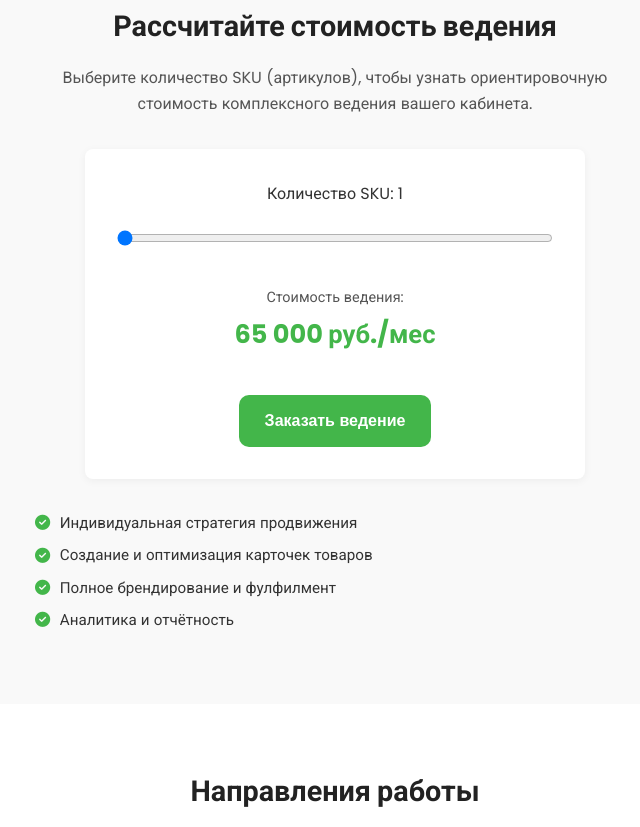
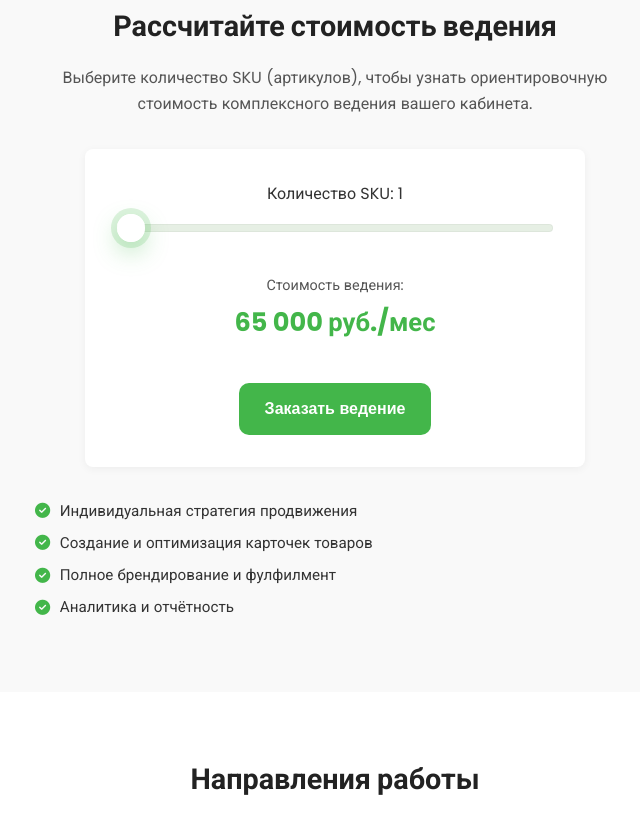
Before and after one commit to iasdaso121/refgroup-preview, a website: page index.html in a window 1280 px wide. Shown: the part 3653-4480 px from the top of the page, without its empty margins (305-945 px from the left). Drawn offline with nearby package versions, Linux system fonts and the light colour scheme.

Commit message:
calculator animation

```diff
--- a/index.html
+++ b/index.html
@@ -878,6 +878,56 @@ document.addEventListener('click', (e)=>{
 })();
 </script>
 
+<script>
+(function(){
+  const range   = document.getElementById('skuRange');
+  const outVal  = document.getElementById('skuValue');
+  const outCost = document.getElementById('skuCost');
+  const costBox = document.querySelector('.cost-display');
+  if(!range || !outVal || !outCost || !costBox) return;
+
+  // Обернём range в .range-wrap (для блика) — без бабблы
+  if (!range.parentElement.classList.contains('range-wrap')) {
+    const wrap = document.createElement('div');
+    wrap.className = 'range-wrap';
+    range.parentNode.insertBefore(wrap, range);
+    wrap.appendChild(range);
+  }
+
+  // Форматтер цены
+  const fmt = new Intl.NumberFormat('ru-RU');
+
+  // Ориентировочная формула стоимости
+  function calcPrice(n){
+    const base = 65000; // 1 SKU
+    if (n <= 10) return base + (n-1)*3000;
+    if (n <= 50) return base + 9*3000 + (n-10)*2000;
+    return base + 9*3000 + 40*2000 + (n-50)*1000;
+  }
+
+  function update(){
+    const min = +range.min, max = +range.max, val = +range.value;
+    const pct = (val - min) / (max - min) * 100;
+
+    // WebKit: процент заливаем трек через CSS-переменную
+    range.style.setProperty('--pct', pct + '%');
+
+    // Вывод
+    outVal.textContent = val;
+    outCost.textContent = fmt.format(calcPrice(val)) + ' руб./мес';
+
+    // лёгкий «поп» у стоимости
+    costBox.classList.remove('flash');
+    void costBox.offsetWidth;
+    costBox.classList.add('flash');
+  }
+
+  update();
+  range.addEventListener('input', update);
+  window.addEventListener('resize', update);
+})();
+</script>
+
 
   </body>
 </html>
--- a/style.css
+++ b/style.css
@@ -1522,3 +1522,93 @@ body.no-scroll{ overflow:hidden; }
 @media (min-width: 770px){
   #siteNav .nav-cta{ display:none !important; }
 }
+
+/* ====== КАЛЬКУЛЯТОР: прокачанный range — БЕЗ бабблы ====== */
+.cost-calculator{
+  --brand:#43b64a;            /* фирменный зелёный */
+  --track:#e6efe4;            /* фон трека */
+  --thumb:#ffffff;            /* цвет "шарика" */
+  --thumb-size:28px;          /* Ø ползунка */
+}
+
+/* обёртка — нужна только для "бегающего блика" поверх трека */
+.cost-calculator .range-wrap{
+  position: relative;
+  padding-top: 0;             /* бабблы нет — место сверху не нужно */
+}
+
+/* бегущий блик по треку (поверх визуально) */
+.cost-calculator .range-wrap::before{
+  content:""; position:absolute; left:0; right:0;
+  top: calc((var(--thumb-size) - 8px)/2);  /* центр по высоте трека */
+  height: 8px; border-radius:999px; pointer-events:none;
+  background:
+    linear-gradient(120deg, transparent 0%, rgba(255,255,255,.65) 20%, transparent 40%)
+    0 0 / 240px 8px no-repeat;
+  mix-blend-mode: screen; opacity:.35; filter: blur(.2px);
+  animation: range-sheen 2.7s linear infinite;
+}
+@keyframes range-sheen{ to{ background-position:240px 0; } }
+
+/* БАЗА: сам range */
+.cost-calculator input[type="range"]{
+  -webkit-appearance:none; appearance:none;
+  width:100%; height: var(--thumb-size);
+  background: transparent; outline: none; margin: 0;
+  --pct: 0%;                                /* проценты для WebKit-трека */
+}
+
+/* Трек — WebKit */
+.cost-calculator input[type="range"]::-webkit-slider-runnable-track{
+  height: 8px; border-radius: 999px; position: relative;
+  background:
+    linear-gradient(90deg, var(--brand) 0 var(--pct), var(--track) var(--pct) 100%);
+  box-shadow: inset 0 0 0 1px rgba(0,0,0,.04);
+}
+
+/* Ползунок — WebKit */
+.cost-calculator input[type="range"]::-webkit-slider-thumb{
+  -webkit-appearance:none; appearance:none;
+  width: var(--thumb-size); height: var(--thumb-size);
+  border-radius: 50%;
+  background: radial-gradient(120% 120% at 30% 30%, #fff 0 40%, var(--thumb) 41% 100%);
+  border: 3px solid #fff;
+  box-shadow:
+    0 0 0 6px rgba(67,182,74,.18),
+    0 10px 24px rgba(67,182,74,.35);
+  margin-top: calc((var(--thumb-size) - 8px)/-2);   /* выровнять по треку */
+  transition: transform .2s ease, box-shadow .2s ease;
+}
+.cost-calculator input[type="range"]:hover::-webkit-slider-thumb{ transform: scale(1.04); }
+.cost-calculator input[type="range"]:active::-webkit-slider-thumb{
+  transform: scale(1.08);
+  box-shadow:
+    0 0 0 10px rgba(67,182,74,.20),
+    0 14px 34px rgba(67,182,74,.45);
+}
+
+/* Firefox: трек/прогресс/ползунок */
+.cost-calculator input[type="range"]::-moz-range-track{
+  height: 8px; background: var(--track); border-radius:999px;
+  box-shadow: inset 0 0 0 1px rgba(0,0,0,.04);
+}
+.cost-calculator input[type="range"]::-moz-range-progress{
+  height: 8px; background: var(--brand); border-radius:999px;
+}
+.cost-calculator input[type="range"]::-moz-range-thumb{
+  width: var(--thumb-size); height: var(--thumb-size);
+  border: 3px solid #fff; border-radius:50%; background: var(--thumb);
+  box-shadow:
+    0 0 0 6px rgba(67,182,74,.18),
+    0 10px 24px rgba(67,182,74,.35);
+  transition: transform .2s ease, box-shadow .2s ease;
+}
+.cost-calculator input[type="range"]:active::-moz-range-thumb{ transform: scale(1.08); }
+
+/* Лёгкая реакция цены */
+.cost-display.flash{ animation: price-pop .22s ease; }
+@keyframes price-pop{
+  0%{ transform:scale(1); }
+  40%{ transform:scale(1.04); }
+  100%{ transform:scale(1); }
+}
```
